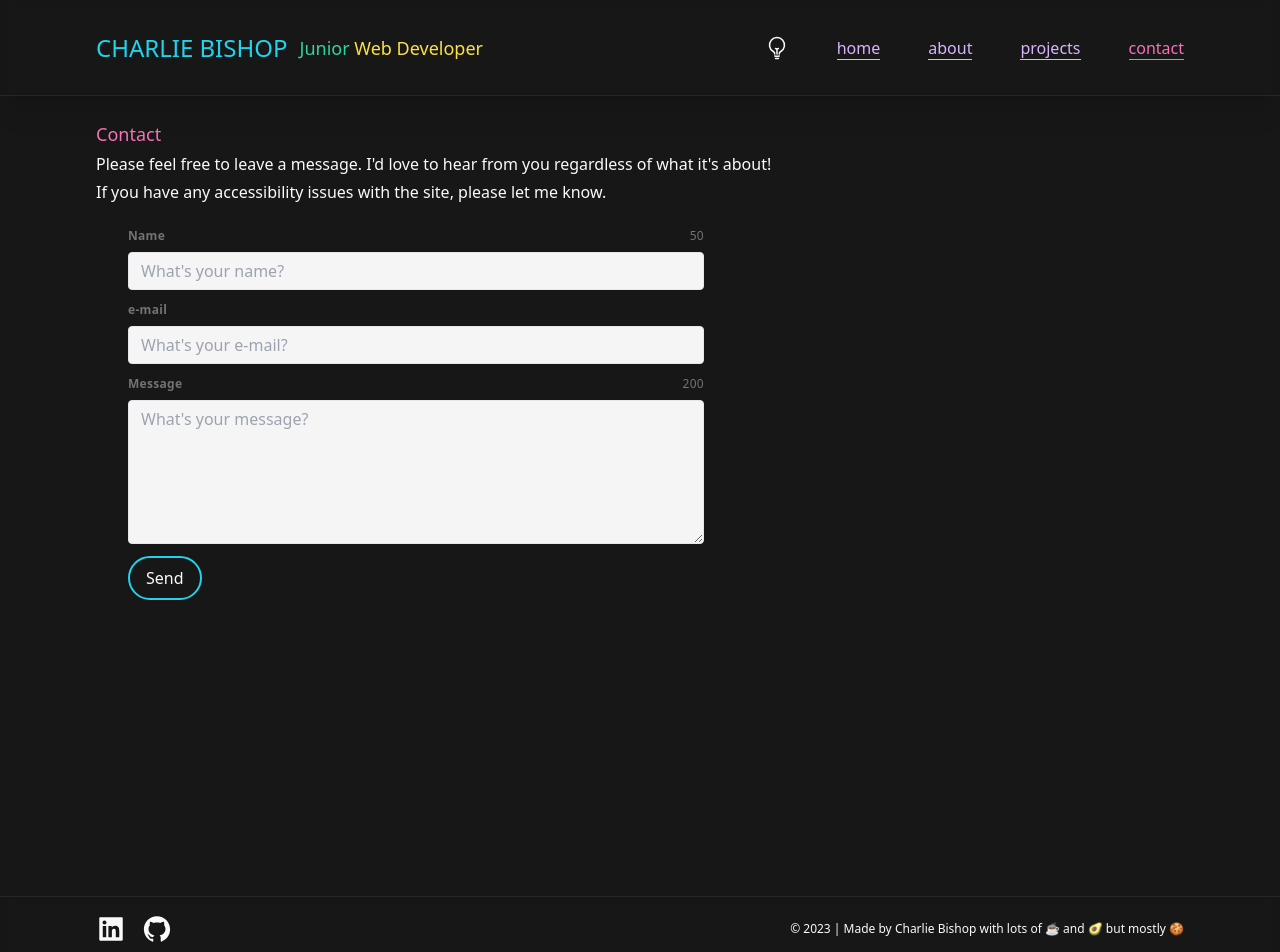
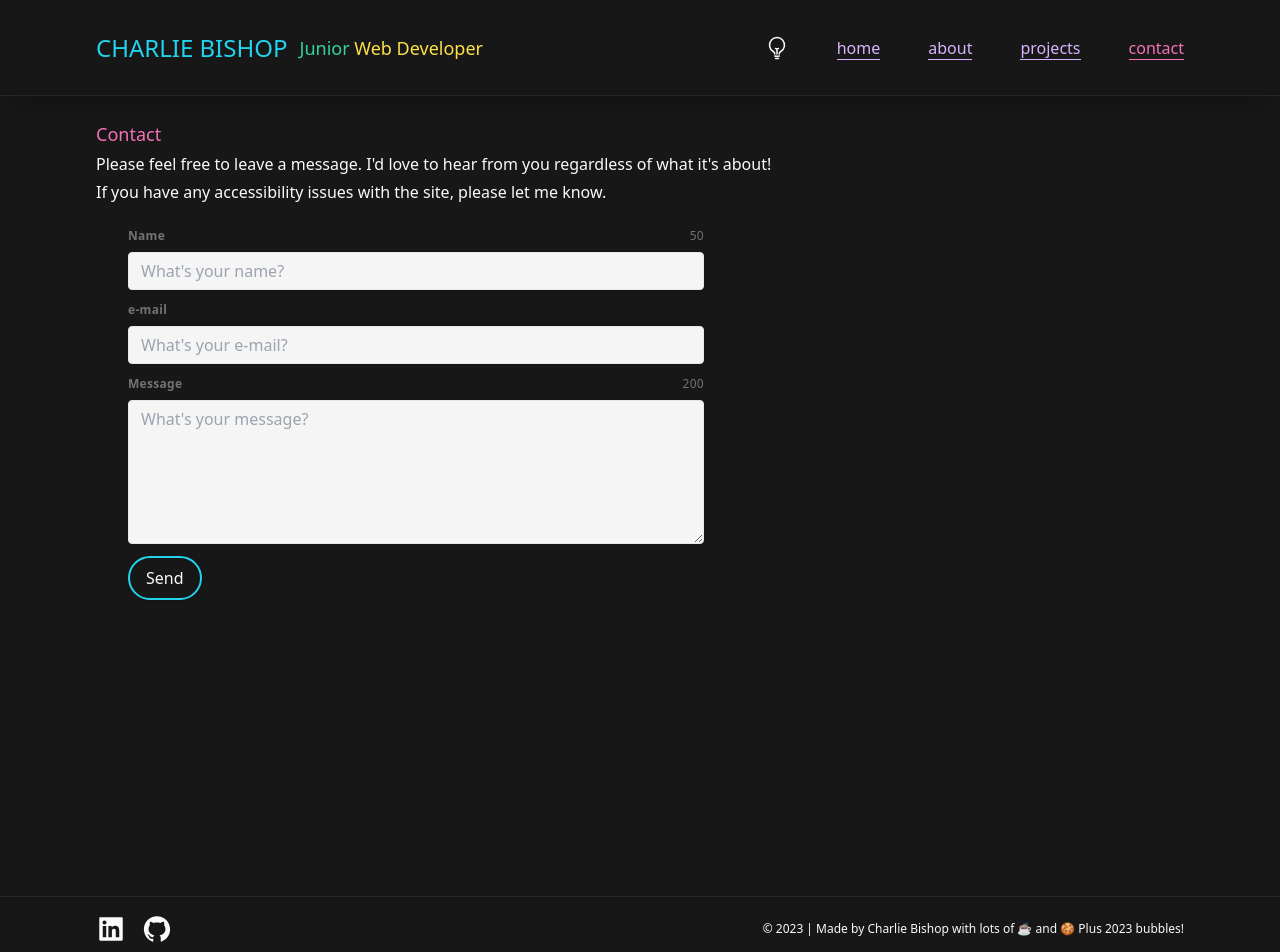
Before and after one commit to charlieBdev/portfolio, a Next.js app: page /contact in a window 1280 px wide. Shown: the top 952 px of the page. Built offline with nearby package versions, Linux system fonts and the light colour scheme.

Commit message:
add margin top to bubbles

```diff
--- a/src/app/Components/Bubbles.jsx
+++ b/src/app/Components/Bubbles.jsx
@@ -34,7 +34,7 @@ export const Bubbles = () => {
 
   return (
     <div
-      className="bg-inherit fixed top-0 left-0 w-full h-full pointer-events-none"
+      className="bg-inherit mt-24 fixed top-0 left-0 w-full h-full pointer-events-none"
     >
       {bubbles.map((bubble, index) => (
         <div
@@ -47,7 +47,7 @@ export const Bubbles = () => {
             height: bubble.radius,
             borderRadius: "50%",
             backgroundColor: `rgba(${bubble.color}, 0.2)`,
-            border: `1px solid rgba(${bubble.color}, 0.9)`,
+            border: `1px solid rgba(${bubble.color}, 0.8)`,
           }}
         />
       ))}
--- a/src/app/Components/Footer.tsx
+++ b/src/app/Components/Footer.tsx
@@ -5,9 +5,12 @@ import Link from "next/link";
 import { AiFillLinkedin, AiFillGithub } from "react-icons/ai";
 
 export default function Footer() {
+	const currentDate = new Date();
+	const currentYear = currentDate.getFullYear();
+
 	return (
 		// <footer className={`flex justify-between items-center px-6 xl:px-24 border-t border-neutral-500 fixed bottom-0 left-0 right-0 h-16 text-neutral-700 bg-white dark:text-white dark:bg-black`}>
-		<footer className="h-16 flex justify-between items-center px-6 xl:px-24 border-t border-neutral-200 dark:border-neutral-800 bg-opacity-60 backdrop-blur dark:bg-opacity-60 dark:backdrop-blur">
+		<footer className="h-16 flex justify-between items-center px-6 xl:px-24 border-t border-neutral-200 dark:border-neutral-800 bg-opacity-90 backdrop-blur dark:bg-opacity-90 dark:backdrop-blur">
 			<div className="flex space-x-4 text-3xl">
 				<Link href="https://github.com/charlieBdev" target="_blank">
 					<AiFillLinkedin />
@@ -23,8 +26,10 @@ export default function Footer() {
 				© 2023 | <span className="hidden sm:inline-block">Made by </span>{" "}
 				Charlie Bishop{" "}
 				<span className="hidden md:inline-block">with lots of ☕</span>{" "}
-				<span className="hidden lg:inline-block">and 🥑</span>{" "}
-				<span className="hidden xl:inline-block">but mostly 🍪</span>
+				<span className="hidden lg:inline-block">and 🍪</span>{" "}
+				<span className="hidden xl:inline-block">
+					Plus {currentYear} bubbles!
+				</span>
 			</p>
 		</footer>
 	);
--- a/src/app/Components/MainText.jsx
+++ b/src/app/Components/MainText.jsx
@@ -1,6 +1,7 @@
 'use client'
 import { animated, useSpring } from "@react-spring/web";
 import Link from "next/link";
+import Flunderscore from "./Flunderscore";
 
 export const MainText = () => {
   const getRandomDelay = () => Math.floor(Math.random() * 1000) + 500; // Adjust delay range as needed
@@ -50,7 +51,7 @@ export const MainText = () => {
       <animated.p style={flickerAnimation} className="text-9xl relative">
         Hello
       </animated.p>
-
+			<Flunderscore />
     </div>
   );
 };
--- a/src/app/Components/Navbar.tsx
+++ b/src/app/Components/Navbar.tsx
@@ -7,7 +7,7 @@ import Menu from "./Menu";
 export default function Navbar() {
 	return (
 		<header className="">
-			<nav className="fixed top-0 left-0 right-0 px-6 h-24 xl:px-24 flex items-center justify-between border-b border-neutral-200 dark:border-neutral-800 shadow-xl bg-opacity-60 backdrop-blur dark:bg-opacity-60 dark:backdrop-blur z-10">
+			<nav className="fixed top-0 left-0 right-0 px-6 h-24 xl:px-24 flex items-center justify-between border-b border-neutral-200 dark:border-neutral-800 shadow-xl bg-opacity-90 backdrop-blur dark:bg-opacity-90 dark:backdrop-blur z-10">
 				<Link href="/" className="md:flex md:items-center md:space-x-3">
 					<h1 className="text-2xl font-medium text-cyan-400">CHARLIE BISHOP</h1>
 					<p className="text-lg text-emerald-400">
--- a/src/app/page.tsx
+++ b/src/app/page.tsx
@@ -6,7 +6,6 @@ export default function Home() {
 		<section className="h-screen text-center">
 			<Bubbles />
 			<MainText />
-			<Flunderscore />
 		</section>
 	);
 }
--- a/src/data/projectsArr.ts
+++ b/src/data/projectsArr.ts
@@ -1,7 +1,7 @@
 const projectsArr = [
   {
     name: "Tha Web Image Scraper",
-    desc: "A tool made for getting images from a website. Originally made to speed up the process of archiving old websites. The search history shows the last 3 searches and you can go to a random URL from a list I have stored in an array. In development everything worked fine up until deploying on Vercel so I had to make use of browserless. The project also uses Puppeteer and I hope to implement the option to filter tiny images and the ability to download all or a selection of images.",
+    desc: "A tool made for getting images from a website. Originally made to speed up the process of archiving old websites. The search history shows the last 3 searches and you can go to a random URL from a list I have stored in an array. In development everything worked fine up until deploying on Vercel so I had to make use of Browserless. The project also uses Puppeteer and I hope to implement the option to filter small images and the ability to download all or a selection of images.",
     imgURL: "/WebImageScraper/Web-Image-Scraper.png",
     tags: [
       "Browserless", "HTML", "JavaScript", "Next.js", "Puppeteer", "react-icons", "Tailwind", "TypeScript"
```
